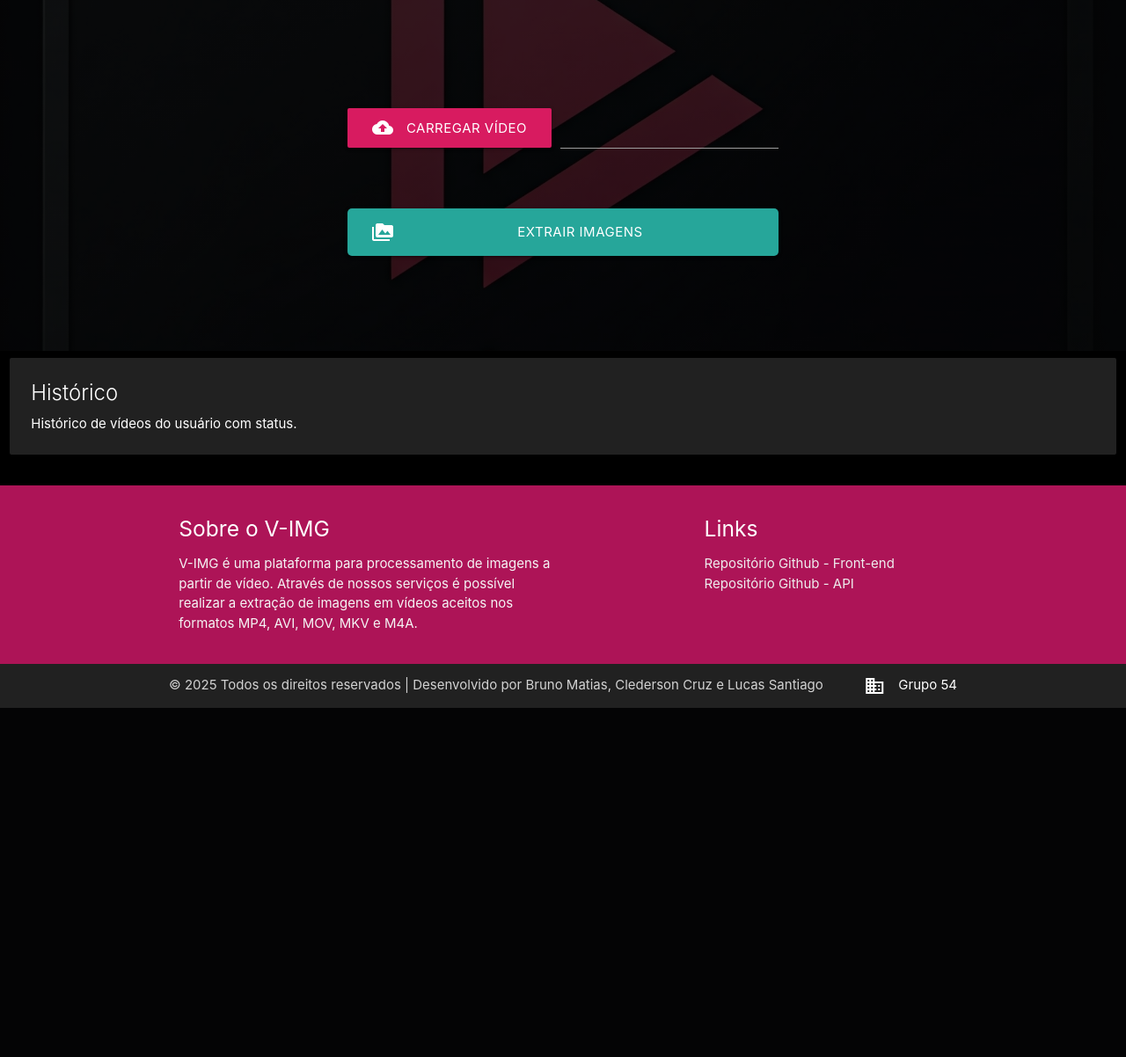
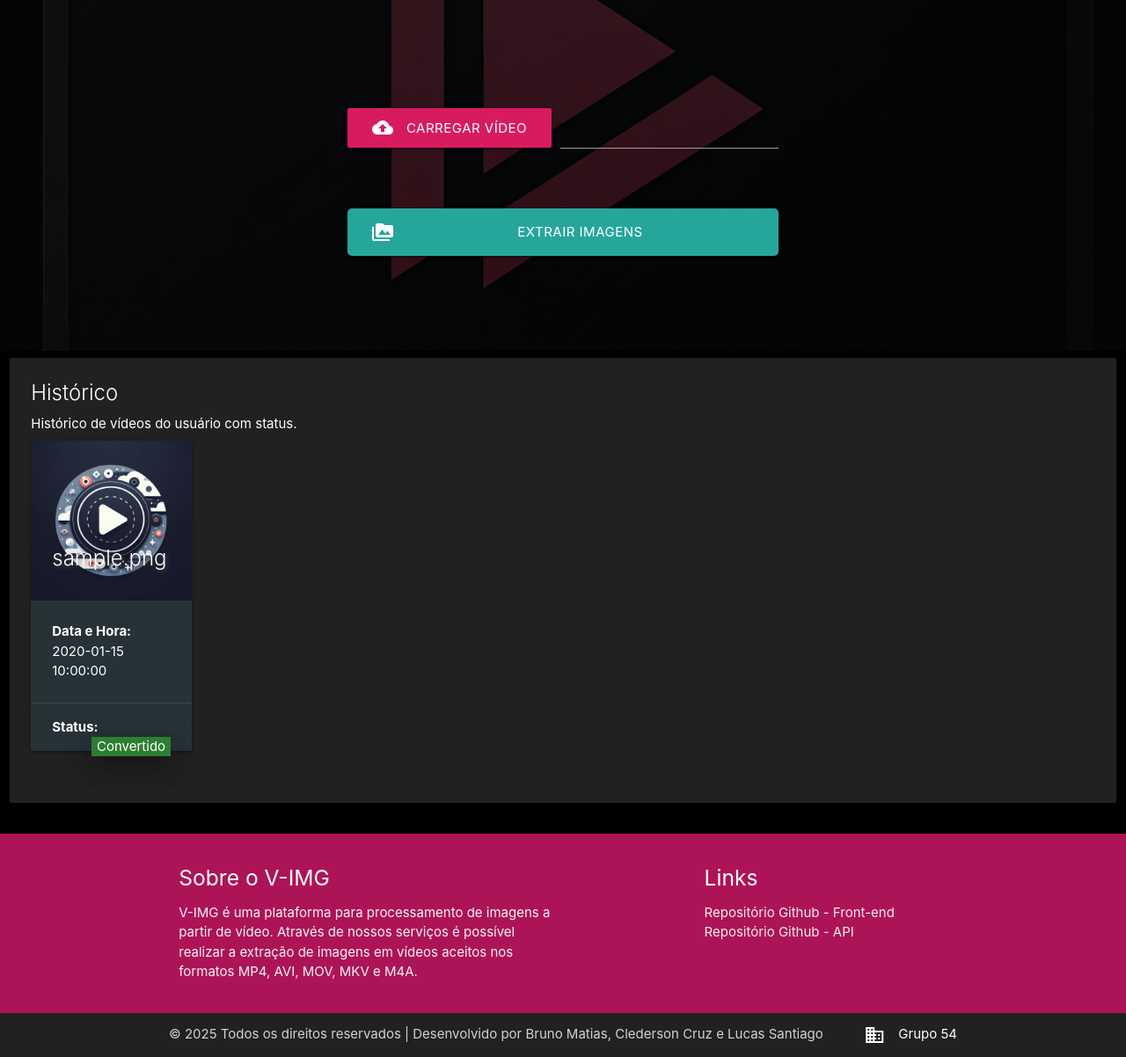
Before and after one commit to 6SOATGP54/hackathon-web, a Flask app: template vimg/templates/upload.html in a window 1280 px wide. Shown: the part 65-1267 px from the top of the page at 88% size. Before the commit the page ends 870 px from the top, so only its background shows below. Run offline with Flask 3, Linux system fonts and the light colour scheme; the template is opened without the code that fills it: values that come from a table or form of the project are taken from there, others are empty; tables that the repository leaves empty hold one stand-in row (values such as "Sample post").

Commit message:
added video history

```diff
--- a/vimg/routes.py
+++ b/vimg/routes.py
@@ -29,7 +29,7 @@ def signup():
 @login_required
 def upload():
     if request.method == 'GET':
-        return render_template('upload.html')
+        return VideoService.load_videos_history(request)
     else:
         return VideoService.upload_and_redirect(request)
 
--- a/vimg/services.py
+++ b/vimg/services.py
@@ -63,6 +63,10 @@ class VideoService:
     def __init__(self):
         self.UPLOAD_FOLDER = '/tmp'
 
+    def load_videos_history(request):
+        videos = Video.query.filter_by(user=current_user.get_id()).order_by(Video.id.desc()).all()
+        return render_template('upload.html', videos=videos)
+
     def upload_and_redirect(request):
         if 'file' not in request.files:
             flash('Por favor, envie um arquivo de vídeo para continuar.', 'error')
@@ -85,6 +89,8 @@ class VideoService:
                     zip_file.write(imgs.content)
                 flash('Upload realizado com sucesso.', 'success')
                 flash(user.first_name, 'user_name')
+                video.conversion_state = True
+                db.session.commit()
                 return send_file('/tmp/download.zip')
         else:
             flash('Por favor, envie um arquivo de vídeo válido para continuar.', 'error')
--- a/vimg/templates/upload.html
+++ b/vimg/templates/upload.html
@@ -58,6 +58,33 @@
             <div class="card-content white-text">
                 <span class="card-title">Histórico</span>
                 <p>Histórico de vídeos do usuário com status.</p>
+                {% if videos %}
+                <div class="row">
+                    {% for video in videos %}
+                            <div class="col s6 m3 l2">
+                            <div class="card blue-grey darken-4">
+                                <div class="card-image">
+                                <img src="{{ url_for('static', filename='imgs/thumbnail.png')}}">
+                                <span class="card-title" style="text-shadow: 2px 2px 5px #444">{{ video.filename }}</span>
+                                </div>
+                                <div class="card-content">
+                                <p><b>Data e Hora:</b> {{ video.upload_date }}</p>
+                                </div>
+                                <div class="card-action">
+                                <b>Status:</b>
+                                {% if video.conversion_state %}
+                                    <span class="green darken-3 z-depth-4 right badge white-text">Convertido</span>
+                                {% else %}
+                                    <span class="yellow darken-1 z-depth-4 right badge">Recebido</span>
+                                {% endif %}
+                                </div>
+                            </div>
+                        </div>
+                    {% endfor %}
+                </div>
+                {% else %}
+                    Não há vídeos no momento.
+                {% endif %}
             </div>
         </div>
     </div>
```
Also changed, not shown: requirements.txt (+10 -0 lines), vimg/static/imgs/thumbnail.png (added), 1 other file.
